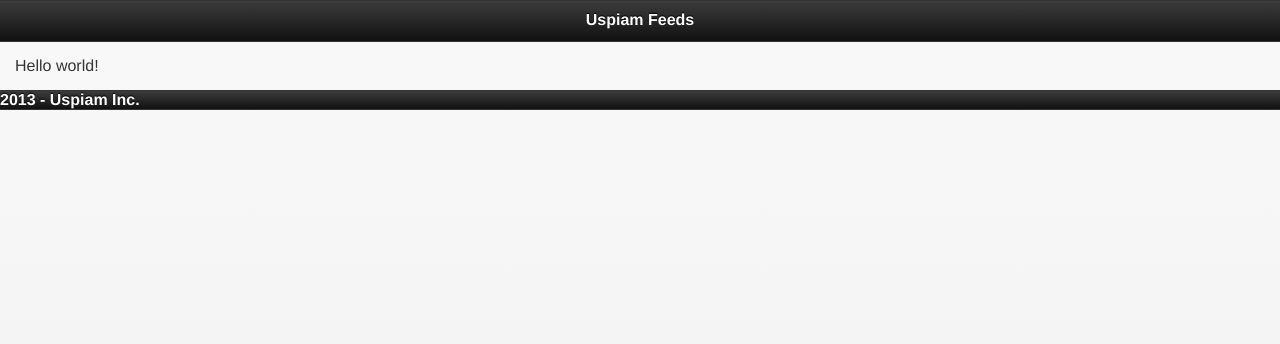
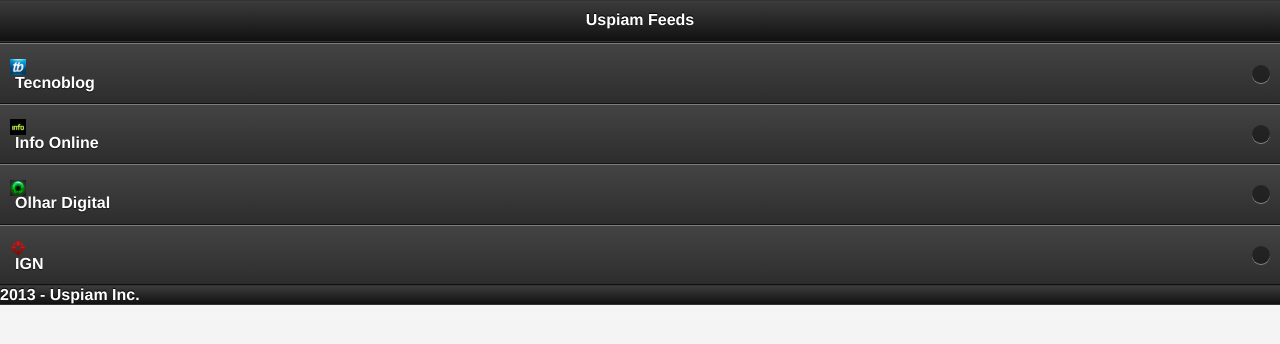
Before and after one commit to weslleymberg/Uspiam, a plain HTML site: page assets/www/index.html in a window 1280 px wide. Drawn offline with Linux system fonts and the light colour scheme.

Commit message:
Feeds added

```diff
--- a/assets/www/index.html
+++ b/assets/www/index.html
@@ -4,7 +4,7 @@
 
   <meta http-equiv="Content-Type" content="text/html; charset=UTF-8" />
   <meta name="viewport" content="width=device-width, initial-scale=1, user-scalable=no">
-  <title>Uspiam</title>
+  <title> Uspiam </title>
   <script src="js/jquery-1.8.2.min.js"></script>
   <script type="text/javascript" src='js/cordova-2.3.0.js'></script>
   <link rel="stylesheet" href="css/jquery.mobile-1.2.0.min.css" />
@@ -18,10 +18,31 @@
      <div data-role="header">
        <h1>Uspiam Feeds</h1>
      </div>
+    <div>
+        <div data-role="content">
+            <ul data-role="listview" data-theme="a">
+                <li>
+                    <img src="img/tecnoblog.jpeg" alt="Tecnoblog" class="ui-li-icon"/>
+                    <a href="http://tecnoblog.net/" data-transition="pop"> <br>Tecnoblog </a>
+                </li>
 
-     <div data-role="content">
-       Hello world!
-     </div>
+                <li>
+                    <img src="img/info.jpeg" alt="InfoOnline" class="ui-li-icon"/>
+                    <a href="http://info.abril.com.br/" data-transition="pop"> <br>Info Online </a>
+                </li>
+
+                <li>
+                    <img src="img/olhardigital.png" alt="OlharDigital" class="ui-li-icon"/>
+                    <a href="http://olhardigital.uol.com.br/" data-transition="pop" > <br> Olhar Digital </a>
+                </li>
+                <li>
+                    <img src="img/ign.png" alt="IGN" class="ui-li-icon"/>
+                    <a href="http://www.ign.com/" data-transition="pop"> <br> IGN </a>
+                </li>
+            </ul>
+        </div>
+    </div>
+
 
      <div data-role="footer">
        2013 - Uspiam Inc.
```
Also changed, not shown: assets/www/img/U.jpg (added), assets/www/img/ign.png (added), assets/www/img/info.jpeg (added), assets/www/img/olhardigital.png (added), assets/www/img/tecnoblog.jpeg (added).
